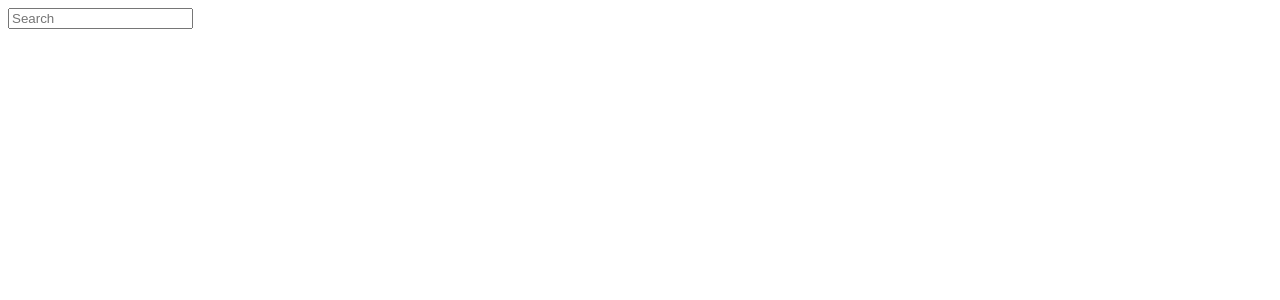
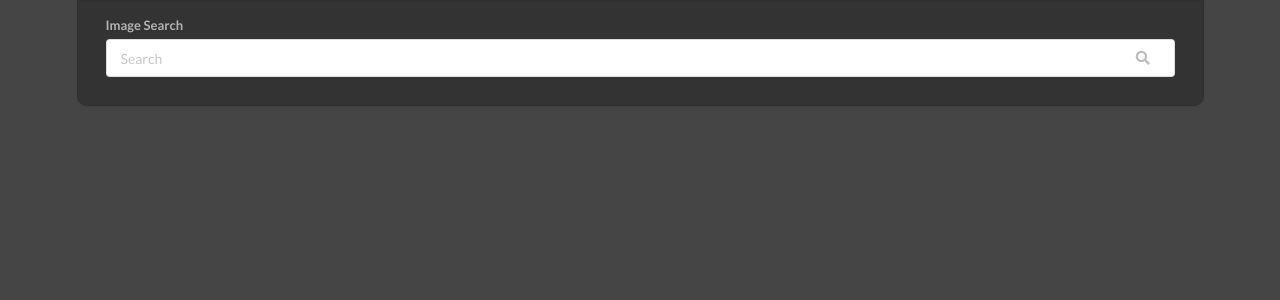
Before and after one commit to 7ze/pix-z, a React (Create React App) app: page / in a window 1280 px wide. Shown: the top 300 px of the page. Built offline with nearby package versions, Linux system fonts and the light colour scheme.

Commit message:
Add basic styles to the SearchBar component 🔍

```diff
--- a/src/components/App/App.sass
+++ b/src/components/App/App.sass
@@ -0,0 +1,2 @@
+.app.ui.container
+  min-height: 100vh
--- a/src/components/App/App.tsx
+++ b/src/components/App/App.tsx
@@ -4,7 +4,7 @@ import './App.sass';
 
 export const App: React.FC = () => {
   return (
-    <div className="app">
+    <div className="app ui container">
       <SearchBar />
     </div>
   );
--- a/src/components/SearchBar/SearchBar.sass
+++ b/src/components/SearchBar/SearchBar.sass
@@ -0,0 +1,14 @@
+div.search-bar.ui.segment
+  background: hsl(0, 0%, 20%)
+  padding: 1rem 2rem 2rem
+  border-radius: 0 0 10px 10px
+
+  label
+    color: hsl(0, 0%, 70%)
+
+.search.icon
+  position: absolute
+  right: 20px
+  top: 33px
+  opacity: 0.3
+  cursor: text
--- a/src/components/SearchBar/SearchBar.tsx
+++ b/src/components/SearchBar/SearchBar.tsx
@@ -1,11 +1,16 @@
 import React, { Component } from 'react';
+import './SearchBar.sass';
 
 export class SearchBar extends Component {
   render() {
     return (
-      <div className="search-bar">
-        <form>
-          <input type="text" placeholder="Search" />
+      <div className="search-bar ui segment">
+        <form className="ui form">
+          <div className="field">
+            <label htmlFor="image-search">Image Search</label>
+            <input type="text" placeholder="Search" />
+            <i className="search icon"></i>
+          </div>
         </form>
       </div>
     );
--- a/src/index.sass
+++ b/src/index.sass
@@ -0,0 +1,5 @@
+// * Semantic UI *
+@import url(https://cdnjs.cloudflare.com/ajax/libs/semantic-ui/2.4.1/semantic.min.css)
+
+body
+  background: hsl(0, 0%, 27%)
--- a/src/index.tsx
+++ b/src/index.tsx
@@ -1,6 +1,7 @@
 import React from 'react';
 import ReactDOM from 'react-dom';
 import { App } from './components';
+import './index.sass';
 
 ReactDOM.render(
   <React.StrictMode>
```
